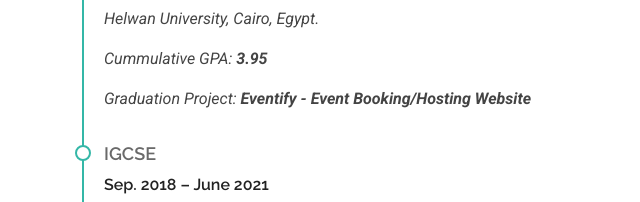
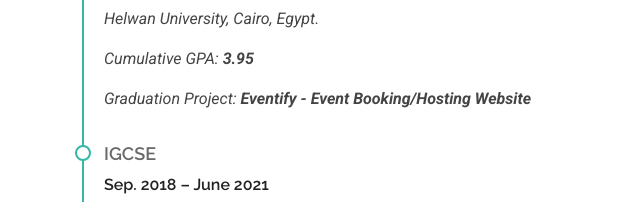
Before and after one commit to MiraySamer/Portfolio---Miray, a plain HTML site: page resume.html in a window 1280 px wide. Shown: the part 761-963 px from the top of the page, 0-640 px from the left. Drawn offline with Linux system fonts and the light colour scheme.

Commit message:
Add files via upload

```diff
--- a/resume.html
+++ b/resume.html
@@ -116,7 +116,7 @@
               <h4>Bachelor of Business Information Systems</h4>
               <h5>Oct. 2021 – Aug 2025 </h5>
               <p><em>Helwan University, Cairo, Egypt. </em></p>
-              <p><em>Cummulative GPA: <strong>3.95</strong></em></p>
+              <p><em>Cumulative GPA: <strong>3.95</strong></em></p>
               <p><em>Graduation Project: <strong>Eventify - Event Booking/Hosting Website </strong></em></p>
             </div>
 
```
